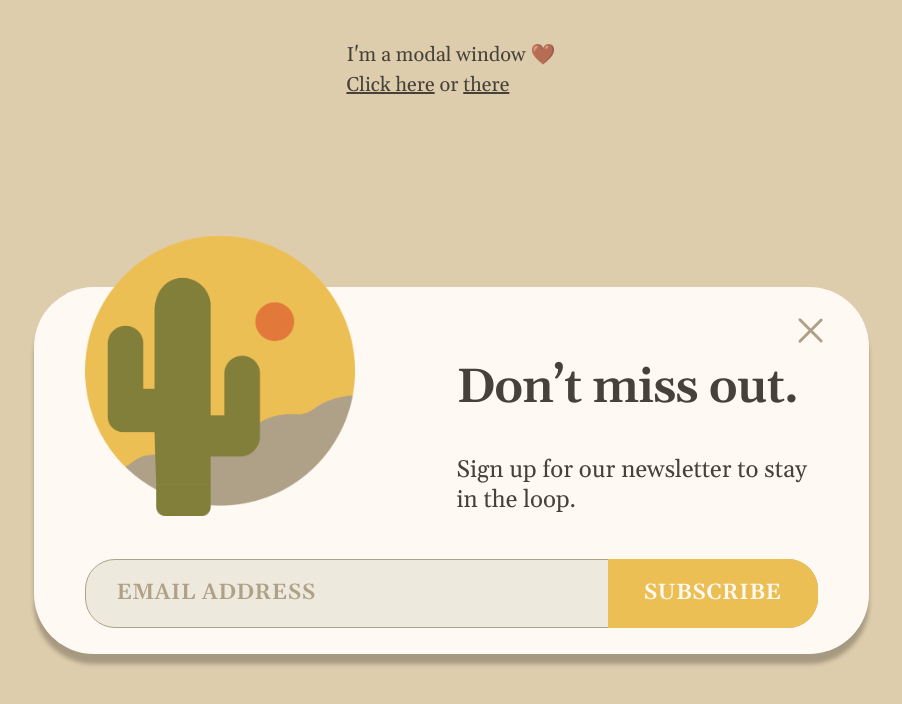
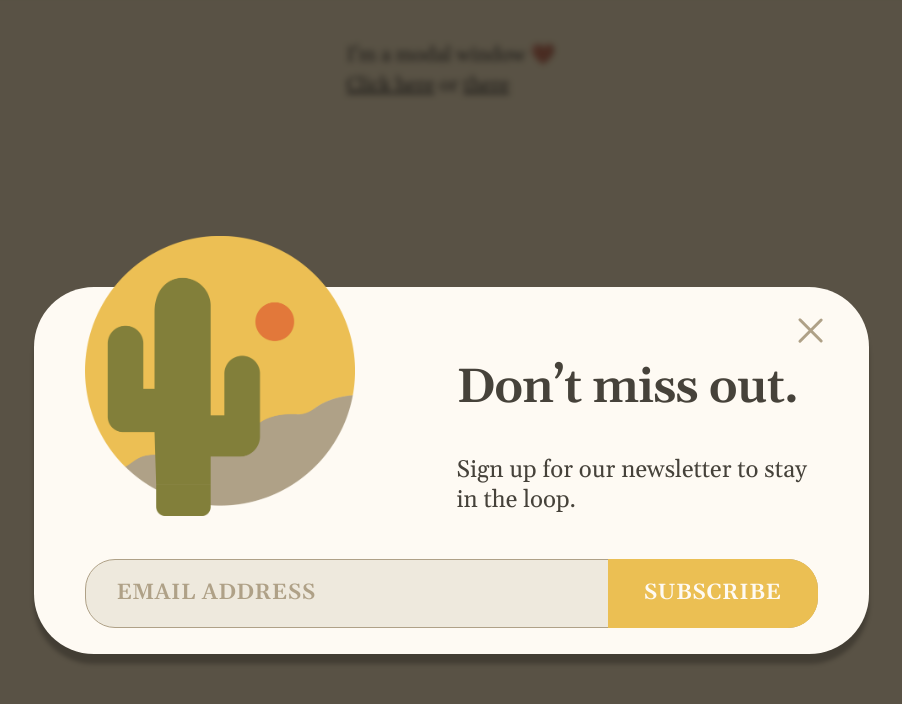
Before and after one commit to NadezhdaJS/modal-window-cactus, a plain HTML site: page index.html in a window 1280 px wide. Both pictures are taken after a click on the link "Click here". Shown: the top 704 px of the page, without its empty margins (189-1091 px from the left). Drawn offline with Linux system fonts and the light colour scheme.

Commit message:
add: script

```diff
--- a/css/style.css
+++ b/css/style.css
@@ -430,6 +430,7 @@ a:hover {
   border-radius: 6em;
   position: relative;
   width: 100%;
+  z-index: 4;
 }
 
 .close-modal {
@@ -536,6 +537,7 @@ a:hover {
   height: 100%;
   background-color: rgba(0, 0, 0, 0.6);
   backdrop-filter: blur(3px);
+  z-index: 2;
 }
 
 .hide {
--- a/index.html
+++ b/index.html
@@ -16,7 +16,7 @@
 				I'm a modal window 🤎<br>
 				<a href="#" class="link">Click here</a> or <a href="#" class="link">there</a>
 			</div>
-			<div class="modal ">
+			<div class="modal hide">
 				<div class="close-modal">
 					<div class="left">
 					</div>
--- a/js/app.min.js
+++ b/js/app.min.js
@@ -16,7 +16,7 @@
   \***********************/
 /***/ ((__unused_webpack___webpack_module__, __webpack_exports__, __webpack_require__) => {
 
-eval("__webpack_require__.r(__webpack_exports__);\n\r\n\r\n\n\n//# sourceURL=webpack://gulp-2022/./src/js/app.js?");
+eval("__webpack_require__.r(__webpack_exports__);\n\r\nconst modal = document.querySelector(\".modal\");\r\nconst overlay = document.querySelector(\".overlay\");\r\nconst btnCloseModal = document.querySelector(\".close-modal\");\r\nconst btnsOpenModal = document.querySelectorAll(\".click-on-me\");\r\nconst openModal = function () {\r\n  modal.classList.remove(\"hide\");\r\n  overlay.classList.remove(\"hide\");\r\n};\r\n\r\nconst closeModal = function () {\r\n  modal.classList.add(\"hide\");\r\n  overlay.classList.add(\"hide\");\r\n};\r\n\r\nfor (let i = 0; i < btnsOpenModal.length; i++)\r\n  btnsOpenModal[i].addEventListener(\"click\", openModal);\r\n\r\nbtnCloseModal.addEventListener(\"click\", closeModal);\r\noverlay.addEventListener(\"click\", closeModal);\r\n\r\ndocument.addEventListener(\"keydown\", function (e) {\r\n  if (e.key === \"Escape\" && !modal.classList.contains(\"hidden\")) {\r\n    closeModal();\r\n  }\r\n});\r\n\n\n//# sourceURL=webpack://gulp-2022/./src/js/app.js?");
 
 /***/ })
 
```
Also changed, not shown: css/style.min.css.
